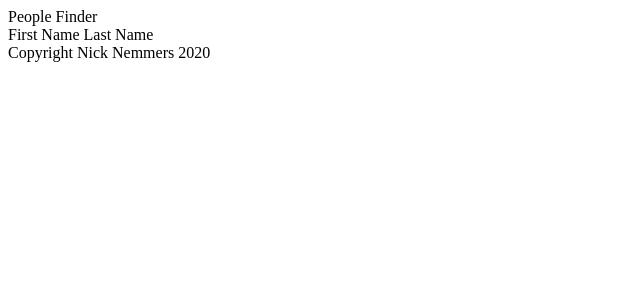
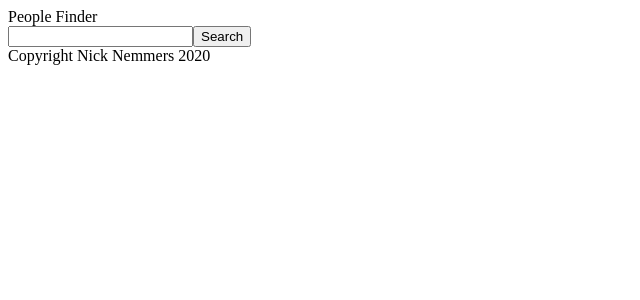
Before and after one commit to nnemmers/final-project-c, a React (Create React App) app: page / in a window 1280 px wide. Shown: the top 300 px of the page, without its empty margins (0-640 px from the left). Built offline with nearby package versions, Linux system fonts and the light colour scheme.

Commit message:
created search results component

```diff
--- a/package.json
+++ b/package.json
@@ -8,6 +8,7 @@
     "@testing-library/user-event": "^7.2.1",
     "react": "^16.13.1",
     "react-dom": "^16.13.1",
+    "react-router-dom": "^5.2.0",
     "react-scripts": "3.4.3"
   },
   "scripts": {
--- /dev/null
+++ b/src/App.js
@@ -0,0 +1,30 @@
+import React from "react";
+import Header from "./components/Header";
+import SearchResults from "./components/SearchResults";
+import Footer from "./components/Footer";
+import Home from "./components/Home";
+import { BrowserRouter, Switch, Route } from "react-router-dom";
+
+// This app is responsible for routing and loading the appropriate page within the application
+
+function App() {
+  return (
+    <BrowserRouter>
+      <Header />
+      <Switch>
+        <Route exact path="/">
+          <Home />
+        </Route>
+        <Route exact path="/results">
+          <SearchResults />
+        </Route>
+        <Route exact path="/">
+          <SearchResults />
+        </Route>
+      </Switch>
+      <Footer />
+    </BrowserRouter>
+  );
+}
+
+export default App;
--- /dev/null
+++ b/src/components/Home.js
@@ -0,0 +1,36 @@
+import React, { useState } from "react";
+import { useHistory } from "react-router-dom";
+function Home(props) {
+  const [search, setSearch] = useState("");
+  const history = useHistory();
+
+  const processSearch = (event) => {
+    event.preventDefault();
+    console.log("props", history, props);
+    history.push("/results", { search: search });
+  };
+
+  const recordSearch = (event) => {
+    const currentSearch = event.target.value;
+    setSearch(currentSearch);
+  };
+
+  return (
+    <section className="home">
+      <form className="home__form" onSubmit={processSearch}>
+        <input
+          onChange={recordSearch}
+          className="home__input"
+          type="text"
+          name="search"
+          required
+        />
+        <button className="home__button" type="submit">
+          Search
+        </button>
+      </form>
+    </section>
+  );
+}
+
+export default Home;
--- /dev/null
+++ b/src/components/Person.js
@@ -0,0 +1,18 @@
+import React from "react";
+import { Link } from "react-router-dom";
+
+function Person(props) {
+  return (
+    <div class="person">
+      <img class="person__image" src="#" />
+      <p>
+        {props.person.firstName} {props.person.lastName}
+      </p>
+      <Link>
+        <button>&gt;</button>
+      </Link>
+    </div>
+  );
+}
+
+export default Person;
--- /dev/null
+++ b/src/components/SearchResults.js
@@ -0,0 +1,47 @@
+import React from "react";
+import { useParams, useRouteMatch, useLocation } from "react-router-dom";
+import people from "../data/people";
+import Person from "./Person";
+// The Search takes the input of the user and qureies the directory to return matched people listsings
+
+function SearchResults() {
+  const location = useLocation();
+  const searchTerm = location.state.search;
+  console.log("Search term: ", searchTerm);
+  console.log("people: ", people);
+  const searchResults = [];
+  for (let i = 0; i < people.length; i++) {
+    const person = people[i];
+    const fullName = person.firstName + person.lastName;
+    const lowercaseFullName = fullName.toLowerCase();
+    console.log("lowercaseFullName", lowercaseFullName);
+    // If the full name contains the search term, it will give us the index (which is always greater than -1)
+    if (lowercaseFullName.indexOf(searchTerm) > -1) {
+      searchResults.push(person);
+    }
+  }
+
+  console.log(searchResults);
+
+  if (searchResults.length === 0) {
+    return (
+      <div class="search">
+        <h3 class="search__header">Results for {searchTerm}</h3>
+        <p>No results found </p>
+      </div>
+    );
+  } else {
+    return (
+      <div class="search">
+        <h3 class="search__header">Results for {searchTerm}</h3>
+        <ul>
+          {searchResults.map((person) => (
+            <Person person={person} />
+          ))}
+        </ul>
+      </div>
+    );
+  }
+}
+
+export default SearchResults;
--- a/src/components/app.js
+++ /dev/null
@@ -1,18 +0,0 @@
-import React from "react";
-import Header from "./header";
-import SearchResults from "./search-results";
-import Footer from "./footer";
-
-// This app is responsible for routing and loading the appropriate page within the application
-
-function App() {
-  return (
-    <div>
-      <Header />
-      <SearchResults />
-      <Footer />
-    </div>
-  );
-}
-
-export default App;
--- a/src/components/search-results.js
+++ /dev/null
@@ -1,9 +0,0 @@
-import React from "react";
-
-// The Search takes the input of the user and qureies the directory to return matched people listsings
-
-function SearchResults() {
-  return <div>First Name Last Name</div>;
-}
-
-export default SearchResults;
--- /dev/null
+++ b/src/data/people.js
@@ -0,0 +1,20 @@
+const peopleData = [
+  {
+    id: 1,
+    firstName: "Dan",
+    lastName: "Johnson",
+    phone: "312-395-2802",
+    email: "dan.johnson@acme.com",
+    desk: "32w421",
+  },
+  {
+    id: 2,
+    firstName: "Mary",
+    lastName: "White",
+    phone: "312-395-2303",
+    email: "mary.white@acme.com",
+    desk: "32w316",
+  },
+];
+
+export default peopleData;
--- a/src/index.js
+++ b/src/index.js
@@ -1,5 +1,5 @@
 import React from "react";
 import ReactDOM from "react-dom";
-import App from "./components/app";
+import App from "./App";
 
-ReactDOM.render(<App></App>, document.querySelector("#root"));
+ReactDOM.render(<App />, document.querySelector("#root"));
```
Also changed, not shown: data/people.js (deleted, +0 -11 lines), src/components/FavoritesList.js (renamed from src/components/favorites-list.js), 1 other file (tests, documents, lock files or other folders).
